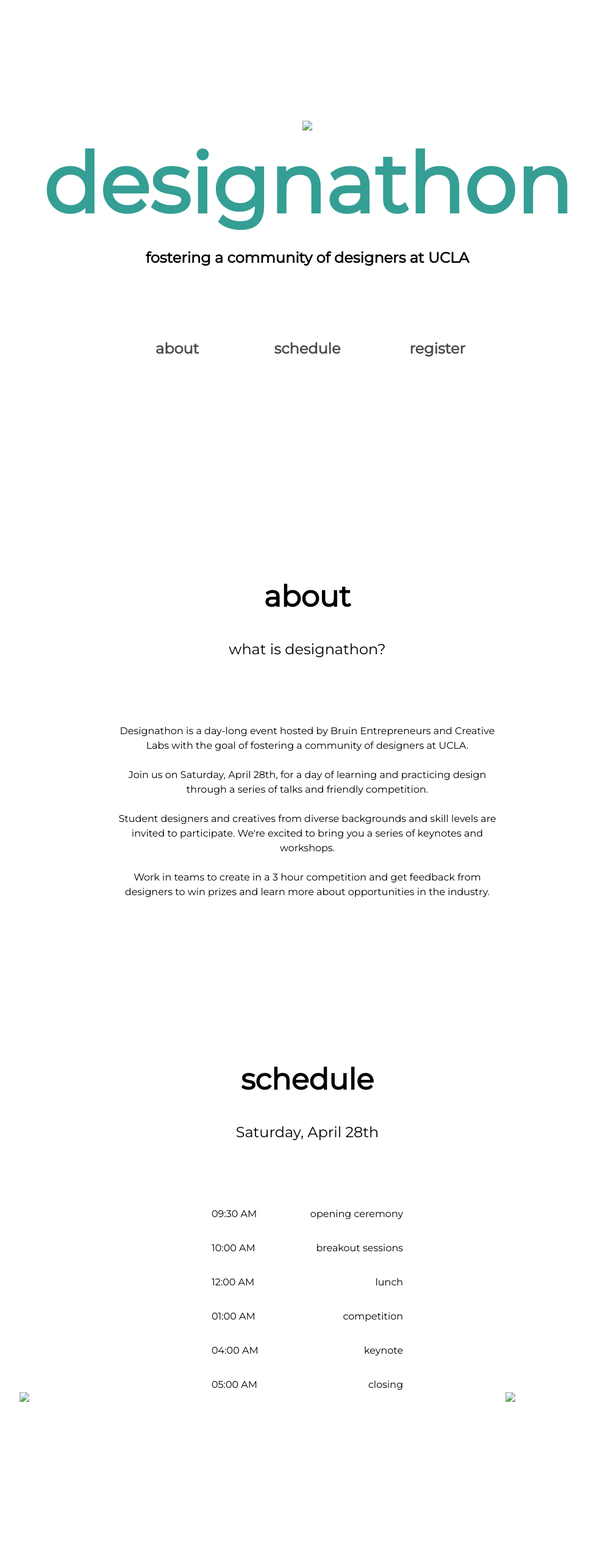
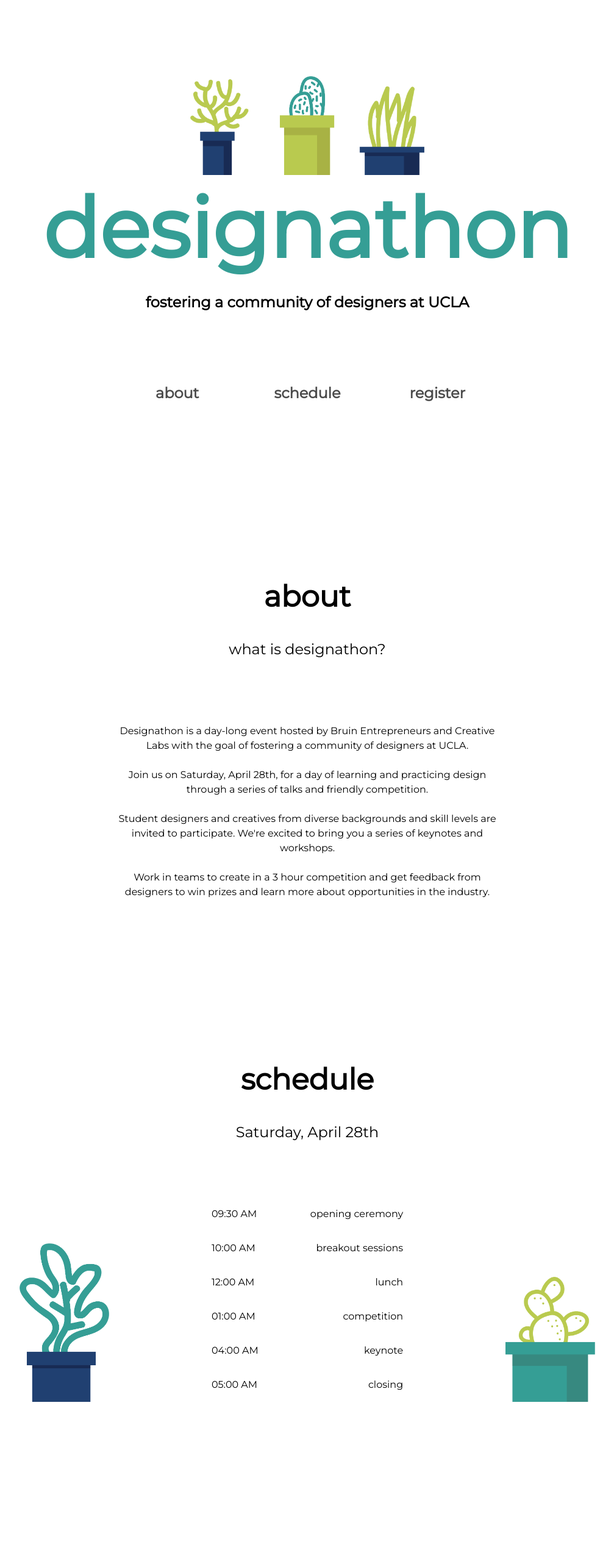
Before and after one commit to UCLA-Creative-Labs/designathon, a plain HTML site: page index.html in a window 1280 px wide. Shown: the top 2560 px of the page at 61% size, without its empty margins (136-1143 px from the left). Drawn offline with Linux system fonts and the light colour scheme.

Commit message:
Update index.html

```diff
--- a/index.html
+++ b/index.html
@@ -11,7 +11,7 @@
 <body>
 	<div class="page">
 		<div>
-			<img id="headerimage" src="assets/plants1.png">
+			<img id="headerimage" src="plants1.png">
 		</div>
 		<div>
 			<h1>designathon</h1>
@@ -58,7 +58,7 @@
 		<div id="schedule_master">
 
 			<div class="scheduleflexplant">
-				<img src="assets/plant2.png" class="right">
+				<img src="plant2.png" class="right">
 			</div>
 
 			<div class="text_container" id="schedule" >
@@ -89,14 +89,14 @@
 			</div>
 
 			<div class="scheduleflexplant">
-				<img src="assets/plant3.png" class="left">
+				<img src="plant3.png" class="left">
 			</div>
 		</div>
 	</div>
 
 	<div class="page half">
 		<div class="button unselectable">register</div>
-		<img id="bottom_img" src="assets/footer_1.png">
+		<img id="bottom_img" src="footer_1.png">
 
 	</div>
 		<div class="footer">
```
